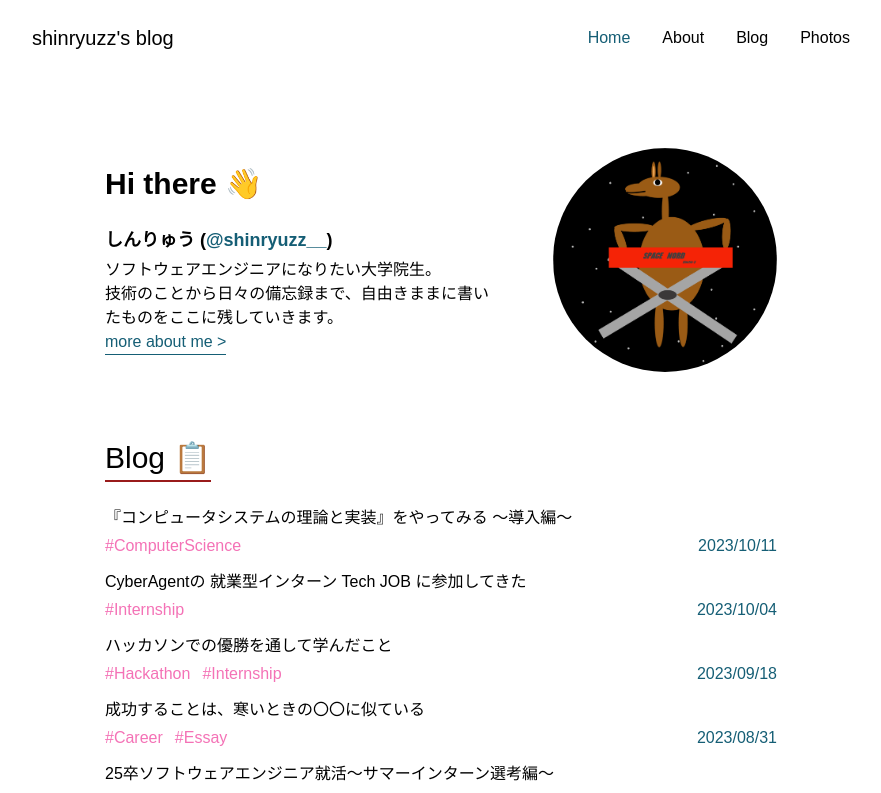
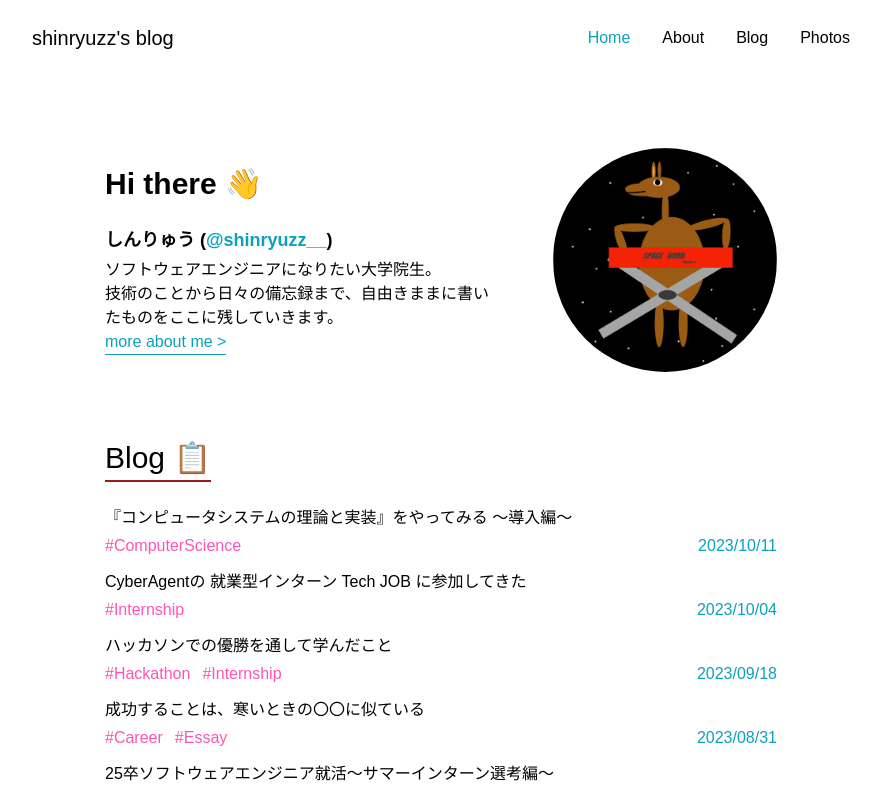
Before and after one commit to ShinryuZz/shinryuzz-website, a Next.js app: page / in a window 1280 px wide. Shown: the top 793 px of the page, without its empty margins (199-1080 px from the left). Built offline with nearby package versions, Linux system fonts and the light colour scheme; no server answers; a web font is replaced by a local one; what tailwind-dracula would draw is missing.

Commit message:
feat: add theme colors into tailwind config

```diff
--- a/src/app/_components/about/TopText.tsx
+++ b/src/app/_components/about/TopText.tsx
@@ -11,7 +11,7 @@ const TopText = () => {
         <a
           href={personalTwitter}
           target="_blank"
-          className="text-cyan-800 hover:opacity-70"
+          className="text-primary hover:opacity-70"
         >
           {TWITTER_ID}
         </a>
--- a/src/app/_components/atoms/LinkWithUnderline.tsx
+++ b/src/app/_components/atoms/LinkWithUnderline.tsx
@@ -10,7 +10,7 @@ const LinkWithUnderline = ({ href, text }: Props) => {
   return (
     <Link
       href={href}
-      className="text-cyan-800  border-b border-cyan-800 pb-1 hover:opacity-70"
+      className="text-primary border-b border-primary pb-1 hover:opacity-70"
     >
       {text} &gt;
     </Link>
--- a/src/app/_components/atoms/TagsListWithSharp.tsx
+++ b/src/app/_components/atoms/TagsListWithSharp.tsx
@@ -12,7 +12,7 @@ const TagsListWithSharp = ({ tags }: Props) => {
         <Link
           href={`/tags/${tag}`}
           key={tag}
-          className="text-pink-400 hover:opacity-70 hover:underline mr-3"
+          className="text-secondary hover:opacity-70 hover:underline mr-3"
         >
           {`#${tag}`}
         </Link>
--- a/src/app/_components/blog/PostFooter.tsx
+++ b/src/app/_components/blog/PostFooter.tsx
@@ -52,7 +52,7 @@ const PostFooter = ({ title }: Props) => {
             <a
               href={personalTwitter}
               target="_blank"
-              className="text-cyan-800 hover:opacity-70"
+              className="text-primary hover:opacity-70"
             >
               {TWITTER_ID}
             </a>
@@ -61,7 +61,7 @@ const PostFooter = ({ title }: Props) => {
           <p>
             大学院生。webフロントエンドエンジニア（を名乗れるようになりたい）。
           </p>
-          <Link href="/about" className="text-cyan-800 hover:opacity-70">
+          <Link href="/about" className="text-primary hover:opacity-70">
             more about me
           </Link>
         </div>
--- a/src/app/_components/blog/PostLink.tsx
+++ b/src/app/_components/blog/PostLink.tsx
@@ -15,7 +15,7 @@ const PostLink = ({ post }: PostProps) => {
       </Link>
       <div className="flex justify-between flex-wrap">
         <TagsListWithSharp tags={post.tags} />
-        <span className=" text-cyan-800">{post.date}</span>
+        <span className="text-primary">{post.date}</span>
       </div>
     </div>
   );
--- a/src/app/_components/blog/markdown-styles.module.css
+++ b/src/app/_components/blog/markdown-styles.module.css
@@ -3,7 +3,7 @@
 }
 
 .markdown a {
-  @apply text-cyan-800 hover:opacity-70;
+  @apply text-primary hover:opacity-70;
 }
 
 .markdown code,
--- a/src/app/_components/home/TopContent.tsx
+++ b/src/app/_components/home/TopContent.tsx
@@ -15,7 +15,7 @@ export const TopContent = () => {
             <a
               href={personalTwitter}
               target="_blank"
-              className="hover:opacity-70 text-cyan-800"
+              className="hover:opacity-70 text-primary"
             >
               {TWITTER_ID}
             </a>
--- a/src/app/_components/layout/Footer.tsx
+++ b/src/app/_components/layout/Footer.tsx
@@ -4,7 +4,7 @@ import Link from "next/link";
 const Footer = () => {
   return (
     <footer className="w-full p-5 flex flex-col justify-center items-center gap-2 text-sm">
-      <Link href="/policy" className="hover:text-cyan-800 ">
+      <Link href="/policy" className="hover:text-primary ">
         Privacy Policy
       </Link>
       <div className="flex gap-3 ">
--- a/src/app/_components/layout/Navbar/NavBar.tsx
+++ b/src/app/_components/layout/Navbar/NavBar.tsx
@@ -23,7 +23,7 @@ const NavigationBar = () => {
   return (
     <header className="p-6 z-10">
       <nav className="w-full flex sm:justify-around justify-between items-center">
-        <Link href="/" className="hover:text-cyan-800 flex items-center gap-3">
+        <Link href="/" className="hover:text-primary flex items-center gap-3">
           <h1 className="text-xl">{WEBSITE_NAME}</h1>
         </Link>
 
@@ -45,8 +45,8 @@ const NavigationBar = () => {
                 key={path}
                 href="/"
                 onClick={handleMenuClose}
-                className={`hover:text-cyan-800 hover:border-b border-cyan-800 ${
-                  pathname == "/" && "text-cyan-800 border-cyan-800"
+                className={`hover:text-primary hover:border-b border-primary ${
+                  pathname == "/" && "text-primary border-primary"
                 }`}
               >
                 Home
@@ -56,8 +56,8 @@ const NavigationBar = () => {
                 key={path}
                 href={`/${path}`}
                 onClick={handleMenuClose}
-                className={`hover:text-cyan-800 hover:border-b border-cyan-800 ${
-                  pathname == `/${path}` && "text-cyan-800 border-cyan-800"
+                className={`hover:text-primary hover:border-b border-primary ${
+                  pathname == `/${path}` && "text-primary border-primary"
                 }`}
               >
                 {capitalize(path)}
--- a/src/app/policy/page.tsx
+++ b/src/app/policy/page.tsx
@@ -34,7 +34,7 @@ const PrivacyPolicy = () => {
             <a
               href="https://policies.google.com/technologies/partner-sites?hl=ja"
               target="_blank"
-              className="text-cyan-800"
+              className="text-primary"
             >
               こちら
             </a>{" "}
--- a/tailwind.config.ts
+++ b/tailwind.config.ts
@@ -6,7 +6,14 @@ const config: Config = {
     "./src/components/**/*.{js,ts,jsx,tsx,mdx}",
     "./src/app/**/*.{js,ts,jsx,tsx,mdx}",
   ],
-  theme: {},
+  theme: {
+    extend: {
+      colors: {
+        primary: "#0ca0bf",
+        secondary: "#fd55b6",
+      },
+    },
+  },
   plugins: [require("tailwind-dracula")()],
   darkMode: "class",
 };
```
